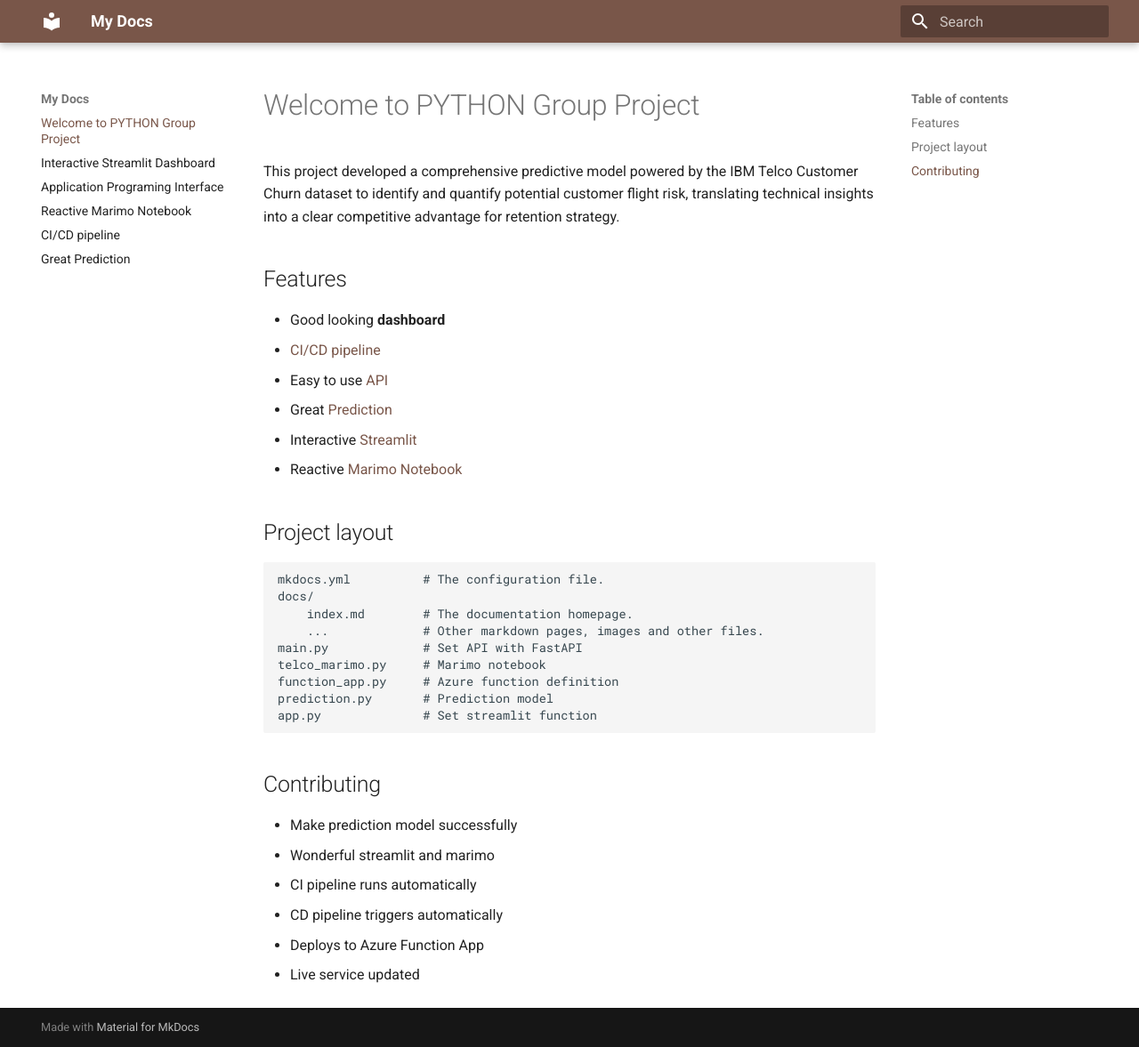
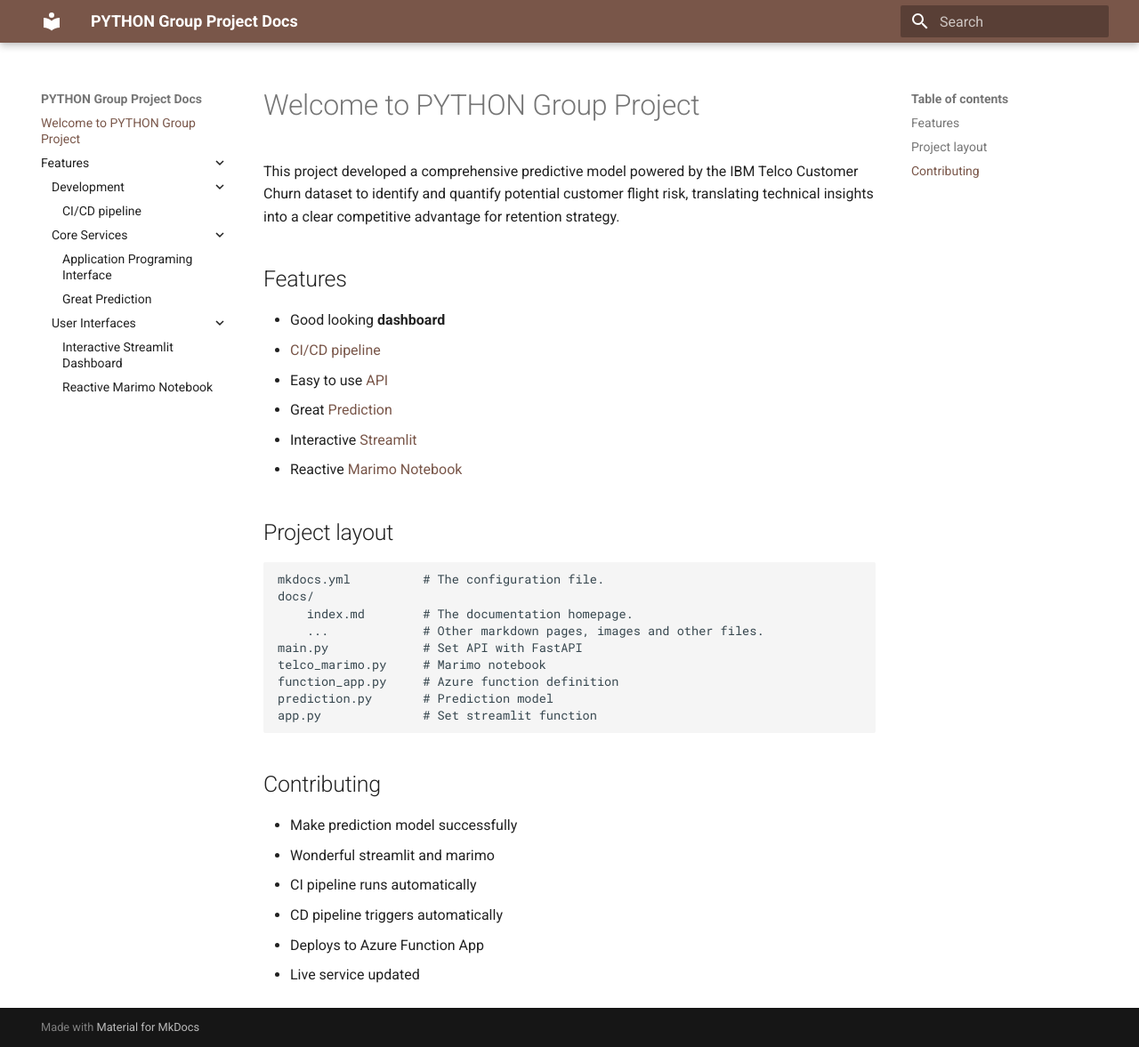
Before and after one commit to jay-teaching/group-project-python, an MkDocs documentation site: the page built from docs/index.md, in a window 1280 px wide and 1177 px high. Shown: the whole window at 89% size. Built offline with MkDocs 1.6.1 and Material for MkDocs 9.7.7, drawn with Linux system fonts in a browser that asks for light colours.

Commit message:
improve navigation in mkdocs

```diff
--- a/mkdocs.yml
+++ b/mkdocs.yml
@@ -1,4 +1,22 @@
-site_name: My Docs
+site_name: PYTHON Group Project Docs
+
+
+nav:
+    # 1. introduce
+    - Welcome to PYTHON Group Project: index.md
+
+    # 2. Features
+    - Features:
+        - Development:
+            - CI/CD pipeline: pipeline.md
+        - Core Services:
+            - Application Programing Interface: api.md
+            - Great Prediction: prediction.md
+        - User Interfaces:
+            - Interactive Streamlit Dashboard: Streamlit.md
+            - Reactive Marimo Notebook: marimo_notebook.md
+
+
 
 theme:
   name: material
@@ -11,6 +29,8 @@
   font:
     text: Roboto
     code: Roboto Mono
+  features:
+    - navigation.expand
 
 
 markdown_extensions:
```
